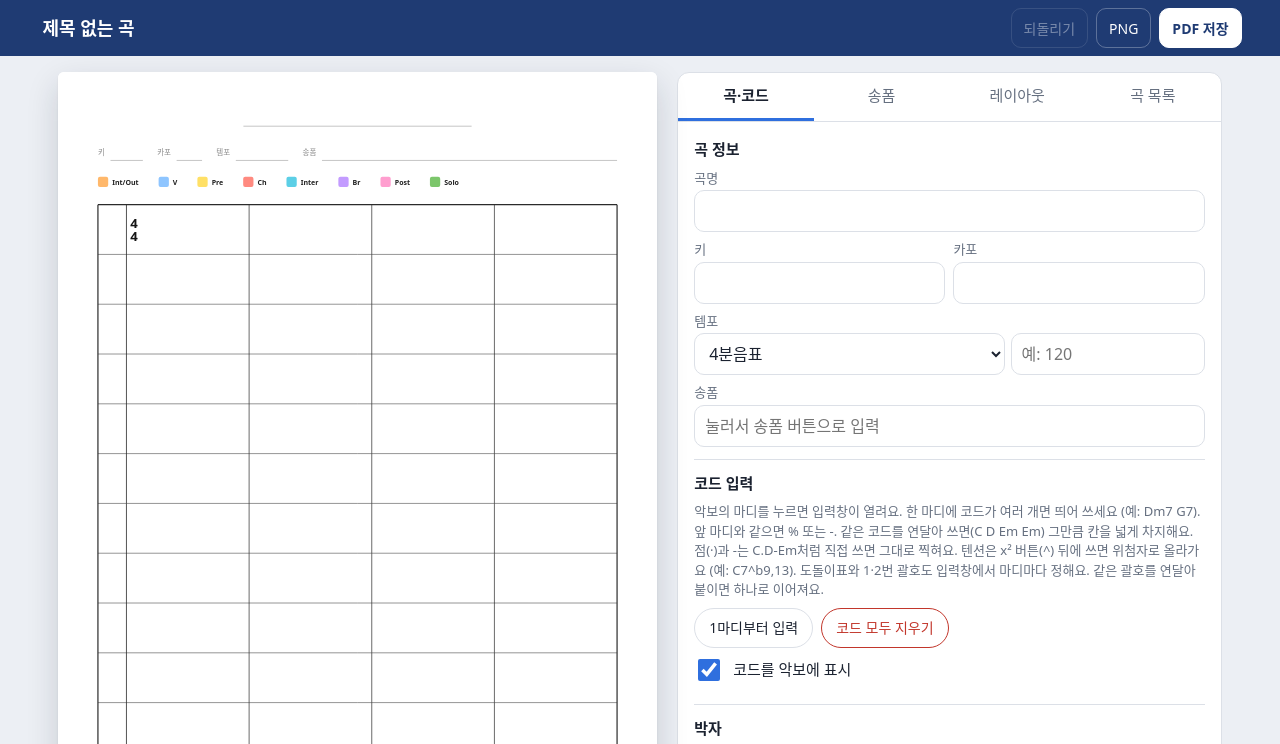
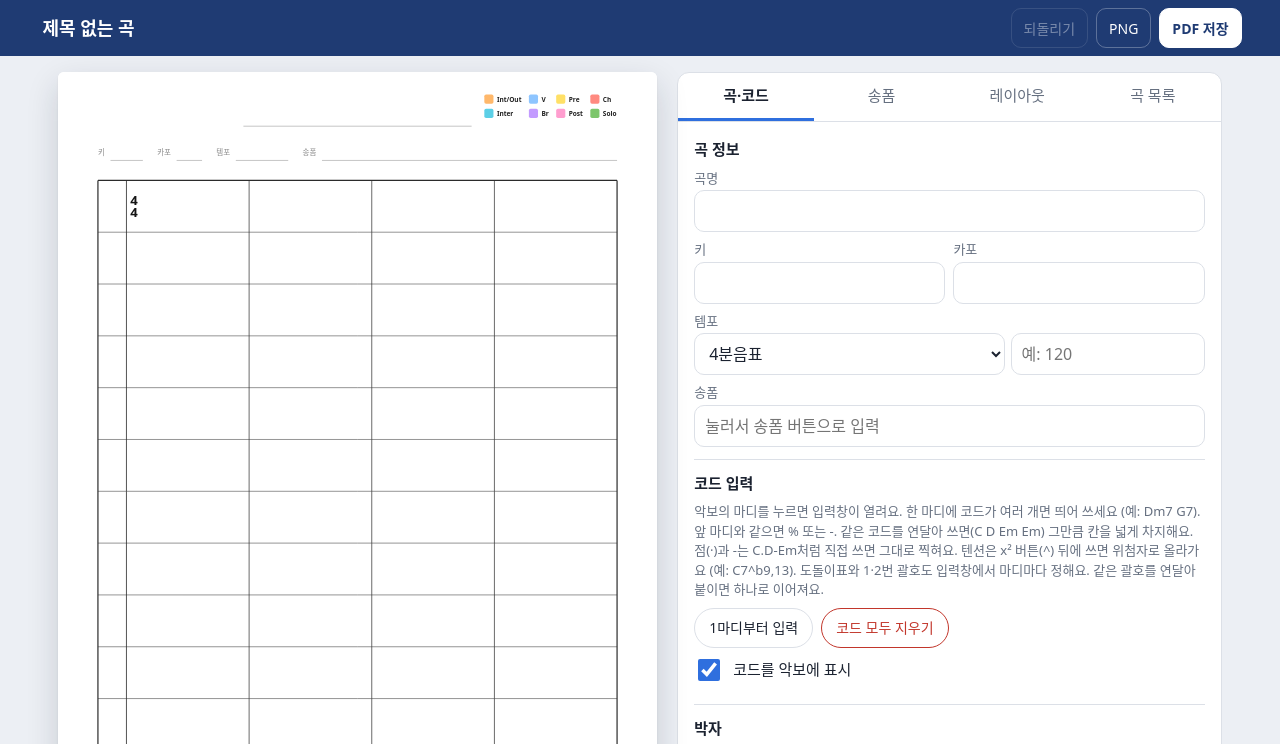
Before and after one commit to minjae00622-sketch/chord-chart, a plain HTML site: page index.html in a window 1280 px wide. Shown: the top 744 px of the page. Drawn offline with Linux system fonts and the light colour scheme.

Commit message:
송폼 구간별 이름·색 직접 지정, 범례를 오른쪽 위 2행으로 이동
Co-Authored-By: Claude Opus 5.5 <noreply@anthropic.com>
Claude-Session: https://claude.ai/code/session_019oEahM6qD7YuN3n5VM8JsZ

```diff
--- a/index.html
+++ b/index.html
@@ -85,7 +85,17 @@ input[type=text],input[type=number],select{width:100%;height:42px;font:inherit;f
 .list{display:grid;gap:8px}
 .li{display:grid;grid-template-columns:44px minmax(0,1fr) 78px 44px;gap:8px;align-items:center}
 .li input[type=color]{width:44px;height:40px;border:1px solid var(--line);border-radius:10px;padding:3px;background:transparent;cursor:pointer}
-.si{display:grid;grid-template-columns:minmax(0,1fr) 60px 10px 60px 44px;gap:6px;align-items:center}
+.si{display:grid;grid-template-columns:minmax(0,1fr) 76px 44px;gap:6px;align-items:center;padding:8px;border:1px solid var(--line);border-radius:12px}
+.si .r2{grid-column:1/-1;display:flex;align-items:center;gap:6px;font-size:14px}
+.si .r2 input{width:64px}
+.si .r2 .x{margin-left:auto}
+.sw{width:44px;height:40px;border-radius:10px;border:1px solid var(--line);cursor:pointer}
+.pal{grid-column:1/-1;display:flex;flex-wrap:wrap;gap:6px;align-items:center}
+.pal[hidden]{display:none}
+.pal button{width:36px;height:36px;border-radius:9px;border:2px solid transparent;cursor:pointer}
+.pal button.on{border-color:var(--ink)}
+.pal .reset{width:auto;padding:0 10px;background:transparent;border:1px solid var(--line);font-size:13px}
+.pal input[type=color]{width:44px;height:36px;border:1px solid var(--line);border-radius:9px;padding:2px;background:transparent}
 .ri{display:grid;grid-template-columns:auto 60px auto 60px 44px;gap:8px;align-items:center;font-size:14px}
 .x{width:44px;height:40px;border:0;background:transparent;color:var(--mute);font-size:20px;cursor:pointer;border-radius:10px}
 .x:hover{background:var(--line)}
@@ -187,7 +197,7 @@ button:focus-visible,input:focus-visible,select:focus-visible{outline:2px solid
       <section class="pn" data-panel="form" hidden>
         <div class="sec">
           <h2>송폼 구간</h2>
-          <p class="hint">구간을 등록하면 해당 마디가 범례 색으로 칠해져요.</p>
+          <p class="hint">구간을 등록하면 해당 마디가 색으로 칠해져요. 가운데 칸에 V1, V2, Int/V처럼 악보에 쓸 이름을 직접 적을 수 있고, 오른쪽 색 버튼을 누르면 범례 색 중에서 고르거나 원하는 색을 직접 고를 수 있어요.</p>
           <div class="list" id="secList"></div>
           <button class="chip add" id="addSec">+ 구간 추가</button>
           <div class="row" style="margin-top:6px"><span>색 진하기</span><div class="seg" data-k="fillAlpha"><button data-v="0.25">연하게</button><button data-v="0.45">보통</button><button data-v="0.7">진하게</button></div></div>
@@ -267,6 +277,8 @@ const RECOLOR = {"#2F9E44": "#7CC66B", "#7EDCC4": "#5CCFE6"};
 const fixLegend = lay => { lay.legend = (lay.legend || []).map(l => SPARE[l[0]] && !l[2] ? SPARE[l[0]].slice() : [l[0], RECOLOR[String(l[1]).toUpperCase()] || l[1], capAbbr(l[2] !== undefined ? l[2] : (ABBR[l[0]] || ""))]);
   if (OLD_FIELDS.includes(lay.fields)) { lay.fields = NEW_FIELDS; return true; } };
 const fixSong = s => { if (fixLegend(s.layout) && s.info["폼"] && !s.info["송폼"]) { s.info["송폼"] = s.info["폼"]; delete s.info["폼"]; } };
+const secColor = q => q.color || (st.legend[q.idx] || [])[1] || "#ddd";
+const secLabel = q => { if (q.label) return q.label; const lg = st.legend[q.idx] || ["", "", ""], sb = subsOf(lg); return sb[q.sub || 0] || sb[0] || lg[0]; };
 const subsOf = l => capAbbr(l[2]).split("/").map(t => t.trim()).filter(Boolean);
 const LAYOUT = {rows:12,bars:4,group:0,orient:"p",labelCol:true,labelGray:false,half:false,numbers:false,finalBar:true,
   title:true,fields:NEW_FIELDS,legendOn:true,memoOn:true,memo:3,memoCols:"2",fillAlpha:"0.45",secNames:true,
@@ -340,11 +352,25 @@ function draw(ctx, s, selBar) {
   const font = (pt, w) => { ctx.font = `${w || 400} ${pt * PT}px ${FONT}`; };
   const text = (x, y, t, pt, c, w) => { font(pt, w); ctx.fillStyle = c; ctx.textBaseline = "alphabetic"; ctx.fillText(t, x, y); };
   let y = 10;
-  if (st.title) { const cx = (L + R) / 2;
-    if (S.title) { let pt = 18; font(pt, 700); while (ctx.measureText(S.title).width > R - L && pt > 9) { pt -= .5; font(pt, 700); }
+  /* legend block, top right, two rows */
+  const items = st.legend.filter(l => l[0].trim()), lab = it => it[2] ? capAbbr(it[2]) : it[0];
+  let legX = R, legB = 0;
+  if (st.legendOn && items.length) {
+    const cols = Math.ceil(items.length / 2); font(6.5, 700);
+    const colW = Array.from({length: cols}, (_, c) => Math.max(...[items[c], items[c + cols]].filter(Boolean).map(it => 4.6 + ctx.measureText(lab(it)).width)) + 2.4);
+    const bw = colW.reduce((a, b) => a + b, 0) - 2.4; legX = R - bw;
+    items.forEach((it, i) => { const c = i % cols, r = Math.floor(i / cols);
+      const x = legX + colW.slice(0, c).reduce((a, b) => a + b, 0), cy = 9.5 + r * 5;
+      ctx.fillStyle = it[1]; ctx.beginPath(); ctx.roundRect ? ctx.roundRect(x, cy - 1.6, 3.2, 3.2, .6) : ctx.rect(x, cy - 1.6, 3.2, 3.2); ctx.fill();
+      text(x + 4.4, cy + 1.1, lab(it), 6.5, "#222", 700); });
+    legB = 9.5 + 5 + 2.5;
+  }
+  if (st.title) { const cx = (L + R) / 2, maxW = legX < R ? Math.max(30, 2 * (legX - 4 - cx)) : R - L;
+    if (S.title) { let pt = 18; font(pt, 700); while (ctx.measureText(S.title).width > maxW && pt > 8) { pt -= .5; font(pt, 700); }
       ctx.textAlign = "center"; text(cx, y + 8, S.title, pt, INK, 700); ctx.textAlign = "start"; }
-    else line(cx - 40, y + 9, cx + 40, y + 9, MID, .5);
+    else line(cx - Math.min(40, maxW / 2), y + 9, cx + Math.min(40, maxW / 2), y + 9, MID, .5);
     y += 14; }
+  else if (legB) y = legB;
   const fields = st.fields.split(",").map(t => t.trim()).filter(Boolean);
   if (fields.length) {
     const GAP = 5, wt = fields.map(f => /폼|form/i.test(f) ? 7 : isTempo(f) ? 1.6 : 1), unit = (R - L - GAP * (fields.length - 1)) / wt.reduce((a, b) => a + b, 0);
@@ -361,24 +387,6 @@ function draw(ctx, s, selBar) {
       x += fw + GAP; });
     y += 11;
   }
-  const items = st.legend.filter(l => l[0].trim());
-  if (st.legendOn && items.length) {
-    font(6.5);
-    const lab = it => it[2] ? capAbbr(it[2]) : it[0];
-    font(7, 700); const ws = items.map(it => 5 + ctx.measureText(lab(it)).width), rows = [];
-    let cur = [], tw = 0;
-    ws.forEach((w, i) => { if (cur.length && tw + w + 7 > R - L) { rows.push(cur); cur = []; tw = 0; } tw += w + (cur.length ? 5 : 0); cur.push(i); });
-    if (cur.length) rows.push(cur);
-    rows.forEach(r => { const sum = r.reduce((a, i) => a + ws[i], 0);
-      const gap = 7;
-      let x = L; const cy = y + 3.5;
-      r.forEach(i => { ctx.fillStyle = items[i][1]; ctx.beginPath();
-        ctx.roundRect ? ctx.roundRect(x, cy - 1.8, 3.6, 3.6, .7) : ctx.rect(x, cy - 1.8, 3.6, 3.6); ctx.fill();
-        text(x + 5, cy + 1.2, lab(items[i]), 7, "#222", 700);
-        x += ws[i] + gap; });
-      y += 6.5; });
-    y += 2;
-  }
   const GY = y + 3, memoOn = st.memoOn && st.memo > 0, memoH = memoOn ? st.memo * 7 + 6 : 0;
   const GB = H - 10 - memoH - (memoH ? 4 : 0), rowH = (GB - GY) / st.rows, LAB = st.labelCol ? 10 : 0, RB = rowBarsOf();
   const secOf = k => { for (let i = S.sections.length - 1; i >= 0; i--) { const q = S.sections[i];
@@ -389,13 +397,13 @@ function draw(ctx, s, selBar) {
     if (LAB && st.labelGray) { ctx.fillStyle = "#f2f2f2"; ctx.fillRect(L, y0, LAB, rowH); }
     ctx.globalAlpha = +st.fillAlpha;
     for (let b = 0; b < nb; b++) { const q = secOf(k0 + b + 1);
-      if (q) { ctx.fillStyle = st.legend[q.idx][1]; ctx.fillRect(L + LAB + b * BW, y0, BW, rowH); } }
+      if (q) { ctx.fillStyle = secColor(q); ctx.fillRect(L + LAB + b * BW, y0, BW, rowH); } }
     const q0 = secOf(k0 + 1);
-    if (LAB && q0) { ctx.fillStyle = st.legend[q0.idx][1]; ctx.fillRect(L, y0, LAB, rowH); }
+    if (LAB && q0) { ctx.fillStyle = secColor(q0); ctx.fillRect(L, y0, LAB, rowH); }
     ctx.globalAlpha = 1;
     if (LAB && st.secNames) {
       const qs = S.sections.find(q => q.from >= k0 + 1 && q.from <= k0 + nb && st.legend[q.idx]);
-      if (qs) { const lg = st.legend[qs.idx], sb = subsOf(lg), t = sb[qs.sub || 0] || sb[0] || lg[0]; let sz = 7.5; font(sz, 700);
+      if (qs) { const t = secLabel(qs); let sz = 7.5; font(sz, 700);
         while (ctx.measureText(t).width > LAB - 1.4 && sz > 3.2) { sz -= .25; font(sz, 700); }
         text(L + .7, y0 + Math.min(4.2, rowH * .5), t, sz, "#222", 700); }
     }
@@ -675,6 +683,7 @@ function renderInfo() {
 const isForm = f => /폼|form/i.test(f);
 function formKeys() { const out = [];
   st.legend.forEach(l => { const sb = subsOf(l); (sb.length ? sb : [l[0]]).forEach(k => { if (k && !out.includes(k)) out.push(k); }); });
+  S.sections.forEach(q => { if (q.label && !out.includes(q.label)) out.push(q.label); });
   return out; }
 $("info").addEventListener("focusin", e => { if ("form" in e.target.dataset) { const p = $("fpad"); if (p) p.hidden = false; } });
 $("info").addEventListener("pointerdown", e => { if (e.target.closest(".fpad")) e.preventDefault(); });
@@ -702,7 +711,12 @@ function secOptions() { const out = [];
     else out.push([`${j}:0`, `${l[0] || "(이름 없음)"}${subs[0] ? ` (${subs[0]})` : ""}`]); });
   return out; }
 function renderSecs() {
-  $("secList").innerHTML = S.sections.map((q, i) => `<div class="si"><select data-i="${i}" aria-label="섹션">${secOptions().map(([v, l]) => `<option value="${v}"${v === q.idx + ":" + (q.sub || 0) ? " selected" : ""}>${esc(l)}</option>`).join("")}</select><input type="number" inputmode="numeric" min="1" value="${q.from}" data-i="${i}" data-f="from" aria-label="시작 마디"><span>~</span><input type="number" inputmode="numeric" min="1" value="${q.to}" data-i="${i}" data-f="to" aria-label="끝 마디"><button class="x" data-i="${i}" aria-label="삭제">×</button></div>`).join("") || '<p class="hint">아직 등록한 구간이 없어요.</p>';
+  $("secList").innerHTML = S.sections.map((q, i) => { const col = secColor(q), lg = st.legend[q.idx] || [];
+    return `<div class="si"><select data-i="${i}" aria-label="섹션 종류">${secOptions().map(([v, l]) => `<option value="${v}"${v === q.idx + ":" + (q.sub || 0) ? " selected" : ""}>${esc(l)}</option>`).join("")}</select>` +
+    `<input type="text" data-i="${i}" data-f="label" value="${esc(q.label || "")}" placeholder="${esc(secLabel(Object.assign({}, q, {label: ""})))}" aria-label="악보에 쓸 이름">` +
+    `<button type="button" class="sw" data-i="${i}" data-pal style="background:${col}" aria-label="색 바꾸기"></button>` +
+    `<div class="r2"><span>마디</span><input type="number" inputmode="numeric" min="1" value="${q.from}" data-i="${i}" data-f="from" aria-label="시작 마디"><span>~</span><input type="number" inputmode="numeric" min="1" value="${q.to}" data-i="${i}" data-f="to" aria-label="끝 마디"><button class="x" data-i="${i}" aria-label="삭제">×</button></div>` +
+    `<div class="pal" id="pal${i}" hidden>${st.legend.map(l => `<button type="button" data-i="${i}" data-col="${l[1]}" class="${l[1].toLowerCase() === col.toLowerCase() ? "on" : ""}" style="background:${l[1]}" aria-label="${esc(l[0])} 색"></button>`).join("")}<input type="color" data-i="${i}" data-f="color" value="${col}" aria-label="직접 고르기"><button type="button" class="reset" data-i="${i}" data-col="">기본색</button></div></div>`; }).join("") || '<p class="hint">아직 등록한 구간이 없어요.</p>';
 }
 function renderRows() {
   $("rowList").innerHTML = S.rowBars.map((o, i) => `<div class="ri"><span>줄</span><input type="number" inputmode="numeric" min="1" value="${o.row}" data-i="${i}" data-f="row" aria-label="줄 번호"><span>마디 수</span><input type="number" inputmode="numeric" min="1" max="8" value="${o.bars}" data-i="${i}" data-f="bars" aria-label="마디 수"><button class="x" data-i="${i}" aria-label="삭제">×</button></div>`).join("");
@@ -742,9 +756,17 @@ leg.addEventListener("click", e => { const b = e.target.closest(".x"); if (!b) r
 $("addLeg").onclick = () => { snap(); st.legend.push(["새 섹션", "#A0D468", ""]); renderLegend(); renderSecs(); update(); };
 const onNum = arr => e => { const t = e.target, i = +t.dataset.i, f = t.dataset.f; if (isNaN(i) || !f) return;
   const v = parseInt(t.value, 10); if (isNaN(v)) return; snap(f + i); arr()[i][f] = v; update(); };
-$("secList").addEventListener("input", onNum(() => S.sections));
-$("secList").addEventListener("change", e => { if (e.target.tagName === "SELECT") { snap(); const [j, k] = e.target.value.split(":").map(Number); const q = S.sections[+e.target.dataset.i]; q.idx = j; q.sub = k; update(); } });
-$("secList").addEventListener("click", e => { const b = e.target.closest(".x"); if (!b) return; snap(); S.sections.splice(+b.dataset.i, 1); renderSecs(); update(); });
+$("secList").addEventListener("input", e => { const t = e.target, i = +t.dataset.i, f = t.dataset.f; if (isNaN(i) || !f) return; const q = S.sections[i];
+  if (f === "label") { snap("sl" + i); const v = t.value.trim(); if (v) q.label = v; else delete q.label; }
+  else if (f === "color") { snap("sc" + i); q.color = t.value; t.closest(".si").querySelector(".sw").style.background = t.value; }
+  else { const v = parseInt(t.value, 10); if (isNaN(v)) return; snap(f + i); q[f] = v; }
+  update(); });
+$("secList").addEventListener("change", e => { if (e.target.tagName === "SELECT") { snap(); const [j, k] = e.target.value.split(":").map(Number); const q = S.sections[+e.target.dataset.i]; q.idx = j; q.sub = k; delete q.label; delete q.color; renderSecs(); update(); } });
+$("secList").addEventListener("click", e => {
+  const sw = e.target.closest("[data-pal]"); if (sw) { const p = $("pal" + sw.dataset.i); p.hidden = !p.hidden; return; }
+  const pc = e.target.closest("[data-col]"); if (pc) { const i = +pc.dataset.i, q = S.sections[i]; snap();
+    if (pc.dataset.col) q.color = pc.dataset.col; else delete q.color; renderSecs(); update(); return; }
+  const b = e.target.closest(".x"); if (!b) return; snap(); S.sections.splice(+b.dataset.i, 1); renderSecs(); update(); });
 $("rowList").addEventListener("input", onNum(() => S.rowBars));
 $("rowList").addEventListener("click", e => { const b = e.target.closest(".x"); if (!b) return; snap(); S.rowBars.splice(+b.dataset.i, 1); renderRows(); update(); });
 $("addSec").onclick = () => { snap(); const last = S.sections[S.sections.length - 1], from = last ? last.to + 1 : 1;
--- a/sw.js
+++ b/sw.js
@@ -1,4 +1,4 @@
-const CACHE = "chordchart-v10";
+const CACHE = "chordchart-v11";
 const FILES = ["./", "./index.html", "./manifest.webmanifest", "./icon-192.png", "./icon-512.png", "./icon-maskable-512.png"];
 self.addEventListener("install", e => { e.waitUntil(caches.open(CACHE).then(c => c.addAll(FILES)).then(() => self.skipWaiting())); });
 self.addEventListener("activate", e => { e.waitUntil(caches.keys().then(ks => Promise.all(ks.filter(k => k !== CACHE).map(k => caches.delete(k)))).then(() => self.clients.claim())); });
```
